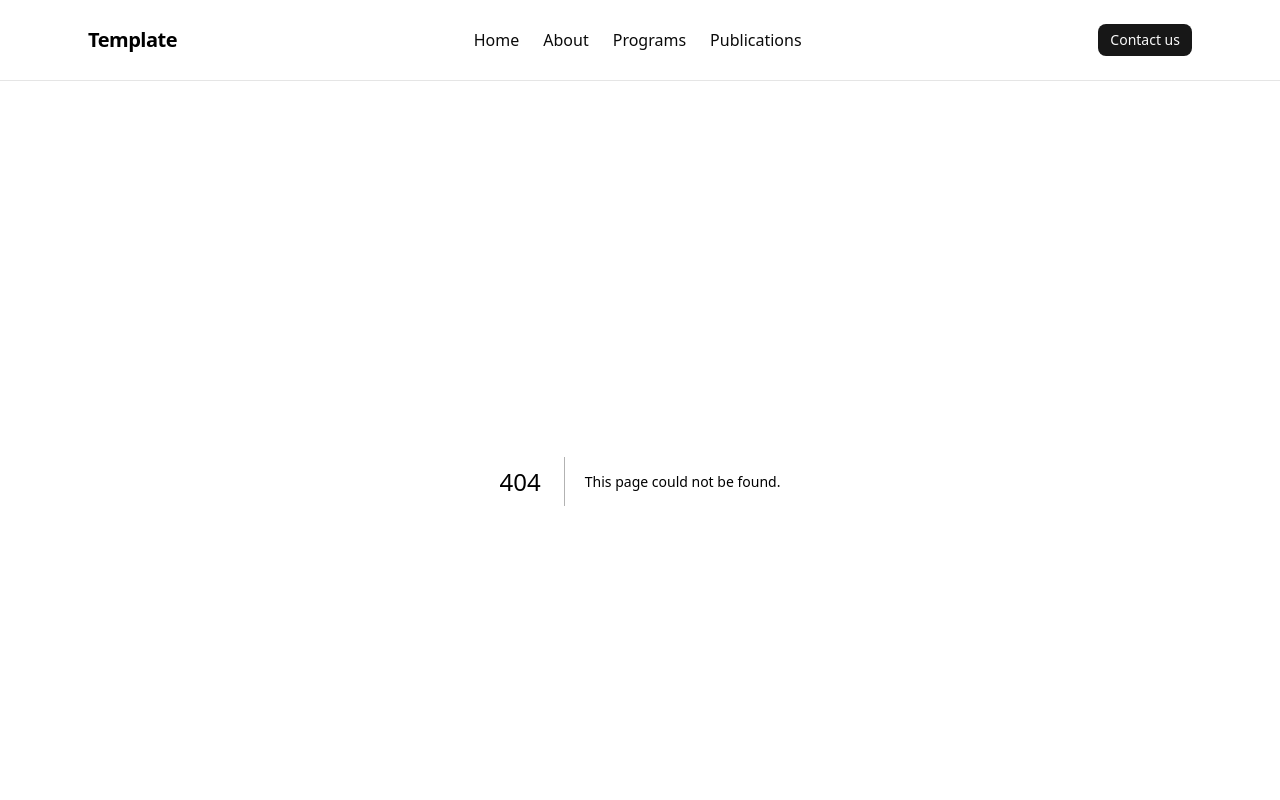
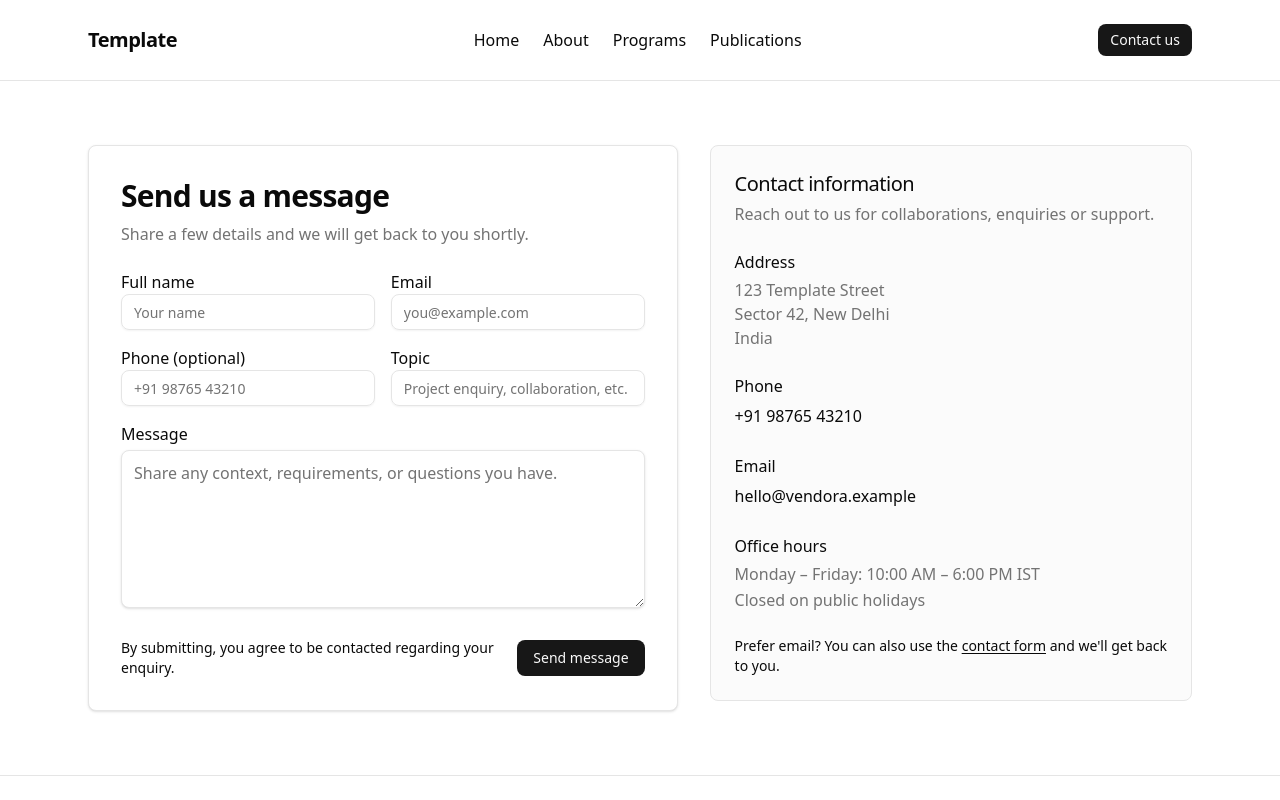
Before and after one commit to aryangulati2k3/pathlight-frontend, a Next.js app: page /contact in a window 1280 px wide. Before the commit this address had no page. Shown: the top 800 px of the page. Built offline with nearby package versions, Linux system fonts and the light colour scheme.

Commit message:
Added contact us page

```diff
--- /dev/null
+++ b/src/app/contact/page.tsx
@@ -0,0 +1,29 @@
+// src/app/contact/page.tsx
+import { ContactForm } from "@/components/contact/contact-form";
+import { ContactInfoPanel } from "@/components/contact/contact-info-panel";
+import { Section } from "@/components/layout/section";
+
+export const metadata = {
+  title: "Contact – Vendora Template",
+  description:
+    "Get in touch about projects, collaborations, or enquiries related to the Vendora Next.js template.",
+};
+
+export default function ContactPage() {
+  return (
+    <main>
+      <Section id="contact" variant="default">
+        <div className="grid gap-8 md:grid-cols-[minmax(0,1.1fr)_minmax(0,0.9fr)] md:items-start">
+          <ContactForm />
+
+          <ContactInfoPanel
+            addressLines={["123 Template Street", "Sector 42, New Delhi", "India"]}
+            phone="+91 98765 43210"
+            email="hello@vendora.example"
+            officeHours={["Monday – Friday: 10:00 AM – 6:00 PM IST", "Closed on public holidays"]}
+          />
+        </div>
+      </Section>
+    </main>
+  );
+}
--- /dev/null
+++ b/src/components/contact/contact-form.tsx
@@ -0,0 +1,110 @@
+// src/components/contact/contact-form.tsx
+"use client";
+
+import { Button } from "@/components/ui/button";
+import { Input } from "@/components/ui/input";
+import { useState } from "react";
+
+export interface ContactFormProps {
+  id?: string;
+  title?: string;
+  subtitle?: string;
+}
+
+export function ContactForm({
+  id = "contact-form",
+  title = "Send us a message",
+  subtitle = "Share a few details and we will get back to you shortly.",
+}: ContactFormProps) {
+  const [isSubmitting, setIsSubmitting] = useState(false);
+
+  async function handleSubmit(event: React.FormEvent<HTMLFormElement>) {
+    event.preventDefault();
+    setIsSubmitting(true);
+
+    try {
+      const formData = new FormData(event.currentTarget);
+      // Placeholder: wire this to a Next.js route or external service later.
+      console.log("Contact form submitted", Object.fromEntries(formData.entries()));
+    } finally {
+      setIsSubmitting(false);
+    }
+  }
+
+  return (
+    <section id={id} className="rounded-md border bg-background p-6 shadow-sm md:p-8">
+      <header className="space-y-2 mb-6">
+        <h1 className="text-heading-2">{title}</h1>
+        {subtitle ? <p className="text-muted">{subtitle}</p> : null}
+      </header>
+
+      <form className="space-y-4" onSubmit={handleSubmit}>
+        <div className="grid gap-4 md:grid-cols-2">
+          <div className="space-y-1.5">
+            <label htmlFor="name" className="text-label">
+              Full name
+            </label>
+            <Input id="name" name="name" autoComplete="name" required placeholder="Your name" />
+          </div>
+          <div className="space-y-1.5">
+            <label htmlFor="email" className="text-label">
+              Email
+            </label>
+            <Input
+              id="email"
+              name="email"
+              type="email"
+              autoComplete="email"
+              required
+              placeholder="you@example.com"
+            />
+          </div>
+        </div>
+
+        <div className="grid gap-4 md:grid-cols-2">
+          <div className="space-y-1.5">
+            <label htmlFor="phone" className="text-label">
+              Phone (optional)
+            </label>
+            <Input
+              id="phone"
+              name="phone"
+              type="tel"
+              autoComplete="tel"
+              placeholder="+91 98765 43210"
+            />
+          </div>
+          <div className="space-y-1.5">
+            <label htmlFor="topic" className="text-label">
+              Topic
+            </label>
+            <Input id="topic" name="topic" placeholder="Project enquiry, collaboration, etc." />
+          </div>
+        </div>
+
+        <div className="space-y-1.5">
+          <label htmlFor="message" className="text-label">
+            Message
+          </label>
+          <textarea
+            id="message"
+            name="message"
+            required
+            rows={5}
+            className="text-body mt-1 w-full rounded-md border bg-background px-3 py-2 shadow-sm outline-none ring-offset-background placeholder:text-muted-foreground focus-visible:ring-2 focus-visible:ring-ring focus-visible:ring-offset-2"
+            placeholder="Share any context, requirements, or questions you have."
+          />
+        </div>
+
+        <div className="flex items-center justify-between gap-4 pt-2">
+          <p className="text-caption">
+            By submitting, you agree to be contacted regarding your enquiry.
+          </p>
+          <Button type="submit" disabled={isSubmitting}>
+            {isSubmitting ? "Sending…" : "Send message"}
+          </Button>
+        </div>
+      </form>
+    </section>
+  );
+}
--- /dev/null
+++ b/src/components/contact/contact-info-panel.tsx
@@ -0,0 +1,85 @@
+// src/components/contact/contact-info-panel.tsx
+import Link from "next/link";
+
+export interface ContactInfoPanelProps {
+  title?: string;
+  description?: string;
+  addressLines?: string[];
+  phone?: string;
+  phoneLabel?: string;
+  email?: string;
+  emailLabel?: string;
+  officeHours?: string[];
+}
+
+export function ContactInfoPanel({
+  title = "Contact information",
+  description = "Reach out to us for collaborations, enquiries or support.",
+  addressLines,
+  phone,
+  phoneLabel = "Phone",
+  email,
+  emailLabel = "Email",
+  officeHours,
+}: ContactInfoPanelProps) {
+  return (
+    <aside className="space-y-6 rounded-md border bg-muted/40 p-6">
+      <header className="space-y-1">
+        <h2 className="text-heading-3">{title}</h2>
+        <p className="text-muted text-sm">{description}</p>
+      </header>
+
+      {addressLines && addressLines.length > 0 ? (
+        <div className="space-y-1 text-sm">
+          <p className="text-label">Address</p>
+          <address className="text-muted not-italic">
+            {addressLines.map((line) => (
+              <div key={line}>{line}</div>
+            ))}
+          </address>
+        </div>
+      ) : null}
+
+      {phone ? (
+        <div className="space-y-1 text-sm">
+          <p className="text-label">{phoneLabel}</p>
+          <p className="text-muted">
+            <a href={`tel:${phone}`} className="text-body underline-offset-2 hover:underline">
+              {phone}
+            </a>
+          </p>
+        </div>
+      ) : null}
+
+      {email ? (
+        <div className="space-y-1 text-sm">
+          <p className="text-label">{emailLabel}</p>
+          <p className="text-muted">
+            <a href={`mailto:${email}`} className="text-body underline-offset-2 hover:underline">
+              {email}
+            </a>
+          </p>
+        </div>
+      ) : null}
+
+      {officeHours && officeHours.length > 0 ? (
+        <div className="space-y-1 text-sm">
+          <p className="text-label">Office hours</p>
+          <ul className="text-muted space-y-0.5">
+            {officeHours.map((line) => (
+              <li key={line}>{line}</li>
+            ))}
+          </ul>
+        </div>
+      ) : null}
+
+      <p className="text-caption">
+        Prefer email? You can also use the{" "}
+        <Link href="#contact-form" className="underline underline-offset-2 hover:no-underline">
+          contact form
+        </Link>{" "}
+        and we&apos;ll get back to you.
+      </p>
+    </aside>
+  );
+}
--- /dev/null
+++ b/src/components/ui/input.tsx
@@ -0,0 +1,21 @@
+import * as React from "react";
+
+import { cn } from "@/lib/utils";
+
+function Input({ className, type, ...props }: React.ComponentProps<"input">) {
+  return (
+    <input
+      type={type}
+      data-slot="input"
+      className={cn(
+        "file:text-foreground placeholder:text-muted-foreground selection:bg-primary selection:text-primary-foreground dark:bg-input/30 border-input h-9 w-full min-w-0 rounded-md border bg-transparent px-3 py-1 text-base shadow-xs transition-[color,box-shadow] outline-none file:inline-flex file:h-7 file:border-0 file:bg-transparent file:text-sm file:font-medium disabled:pointer-events-none disabled:cursor-not-allowed disabled:opacity-50 md:text-sm",
+        "focus-visible:border-ring focus-visible:ring-ring/50 focus-visible:ring-[3px]",
+        "aria-invalid:ring-destructive/20 dark:aria-invalid:ring-destructive/40 aria-invalid:border-destructive",
+        className,
+      )}
+      {...props}
+    />
+  );
+}
+
+export { Input };
```
